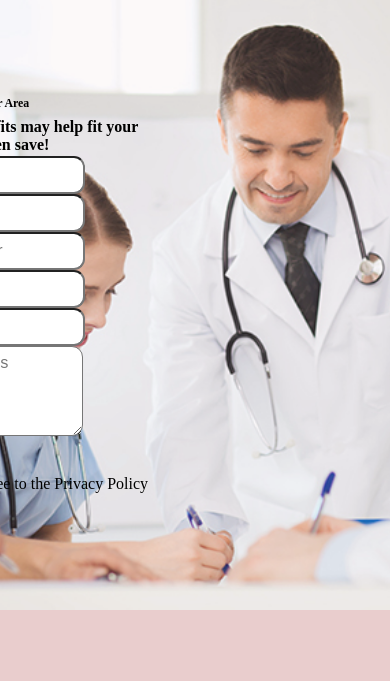
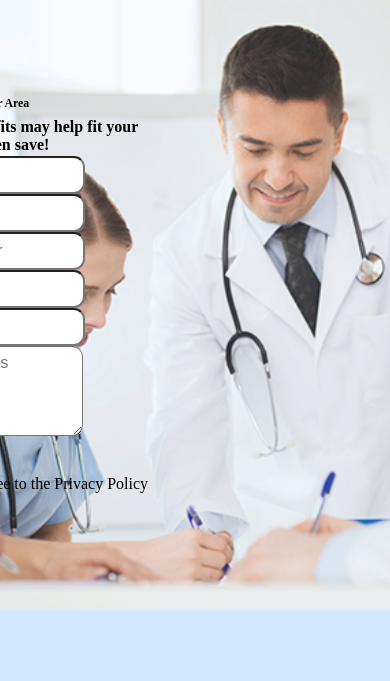
Before and after one commit to Nilesh867/HealthCompany, a plain HTML site: page index.html in a window 390 px wide. Shown: the part 90-771 px from the top of the page. Drawn offline with Linux system fonts and the light colour scheme.

Commit message:
Update healthit.css

```diff
--- a/healthit.css
+++ b/healthit.css
@@ -287,7 +287,7 @@ ul{
 
 @media only screen and (max-width: 1200px) {
   body {
-    background-color:#e9cdcd;
+    background-color:#d1e9fe;
   }
 }
 
```
